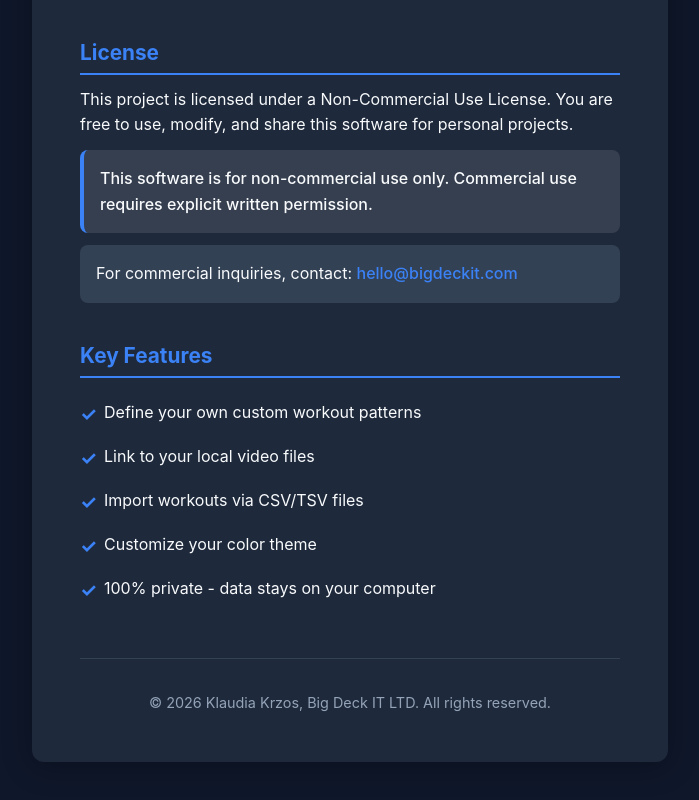
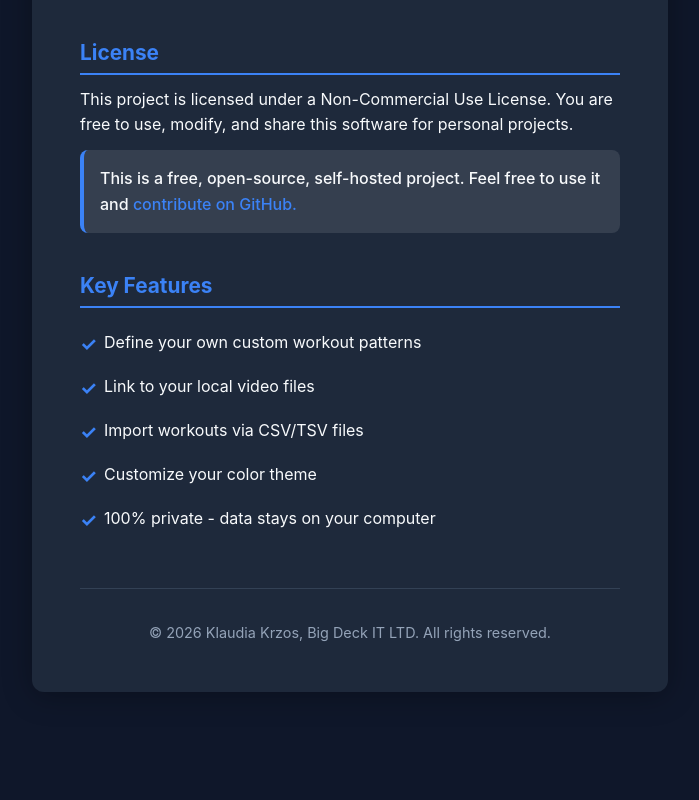
Before and after one commit to Klodizaur/MyFitnessPlan, a React (Vite) app in the folder client/: page /about in a window 1280 px wide. Shown: the part 853-1653 px from the top of the page, without its empty margins (290-989 px from the left). Built offline with nearby package versions, Linux system fonts and the light colour scheme; no server answers.

Commit message:
Minor update

```diff
--- a/client/src/locales/en.json
+++ b/client/src/locales/en.json
@@ -136,8 +136,8 @@
     "description_text": "MyFitnessPlan is a self-hosted, personal workout planning tool that helps you organize and track custom workout routines using your own video resources. Unlike rigid, predefined weekly schedules, MyFitnessPlan lets you define custom workout patterns that fit your lifestyle.",
     "license": "License",
     "license_text": "This project is licensed under a Non-Commercial Use License. You are free to use, modify, and share this software for personal projects.",
-    "non_commercial": "This software is for non-commercial use only. Commercial use requires explicit written permission.",
-    "commercial_inquiry": "For commercial inquiries, contact: ",
+    "non_commercial": "This is a free, open-source, self-hosted project. Feel free to use it and ",
+    "contribute": "contribute on GitHub.",
     "features": "Key Features",
     "feature_custom_patterns": "Define your own custom workout patterns",
     "feature_local_videos": "Link to your local video files",
--- a/client/src/locales/pl.json
+++ b/client/src/locales/pl.json
@@ -135,9 +135,9 @@
     "description": "O MyFitnessPlan",
     "description_text": "MyFitnessPlan to samodzielnie hostowane, osobiste narzędzie do planowania treningów, które pomaga organizować i śledzić niestandardowe rutyny treningowe przy użyciu własnych zasobów wideo. W przeciwieństwie do sztywnych, predefiniowanych harmonogramów tygodniowych, MyFitnessPlan pozwala zdefiniować niestandardowe wzory treningów, które pasują do Twojego stylu życia.",
     "license": "Licencja",
-    "license_text": "Ten projekt jest objęty licencją niepełnorodzinną. Możesz swobodnie używać, modyfikować i udostępniać to oprogramowanie do projektów osobistych.",
-    "non_commercial": "To oprogramowanie jest przeznaczone wyłącznie do użytku niekomercyjnego. Użycie komercyjne wymaga wyraźnego pisemnego zezwolenia.",
-    "commercial_inquiry": "W przypadku zapytań komercyjnych skontaktuj się z: ",
+    "license_text": "Ten projekt jest darmowy, otwartoźródłowy i self-hosted. Możesz swobodnie używać, modyfikować oraz udostępniać go do celów osobistych i niekomercyjnych.",
+    "non_commercial": "To jest darmowy, otwartoźródłowy projekt self-hosted. Zapraszamy do korzystania z niego i ",
+    "contribute": "wspierania go na GitHubie.",
     "features": "Główne cechy",
     "feature_custom_patterns": "Zdefiniuj własne niestandardowe wzory treningów",
     "feature_local_videos": "Łącz się ze swoimi lokalnymi plikami wideo",
--- a/client/src/pages/About.tsx
+++ b/client/src/pages/About.tsx
@@ -55,13 +55,17 @@ export default function About() {
           <p>{t('about.license_text')}</p>
           <p className="about-highlight">
             {t('about.non_commercial')}
-          </p>
-          <p className="about-commercial">
-            {t('about.commercial_inquiry')}
-            <a href="mailto:hello@bigdeckit.com" className="about-link">
-              hello@bigdeckit.com
+            <a
+              href="https://github.com/Klodizaur/MyFitnessPlan"
+              target="_blank"
+              rel="noopener noreferrer"
+              className="about-link"
+            >
+            {t('about.contribute')}
             </a>
           </p>
+
+
         </div>
 
         <div className="about-section">
```
